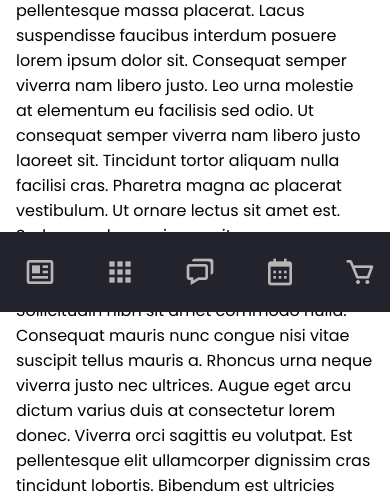
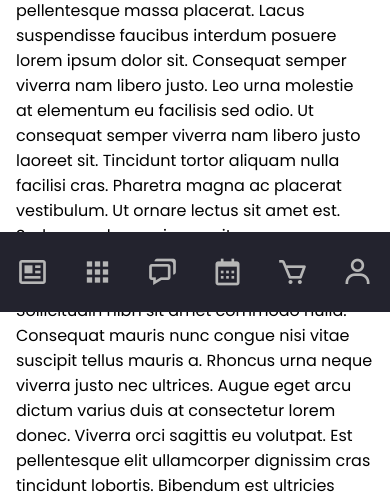
Before and after one commit to LolerHero/Equestrian, a Django app: page / in a window 390 px wide. Shown: the part 532-1028 px from the top of the page. Run offline with Django 3.2, Linux system fonts and the light colour scheme; some libraries are stand-ins or nearby versions.

Commit message:
Scaling width of nav items on smaller screens

```diff
--- a/src/Dashboard/static/Dashboard/style.css
+++ b/src/Dashboard/static/Dashboard/style.css
@@ -147,6 +147,10 @@ main {
   .navbar-nav {
     flex-direction: row;
   }
+  /* The devider depends on the number of items inside of the navbar excluding the Logo */
+  .nav-item {
+    width: calc(100vw / 6);
+  }
 
   .nav-link {
     justify-content: center;
```
